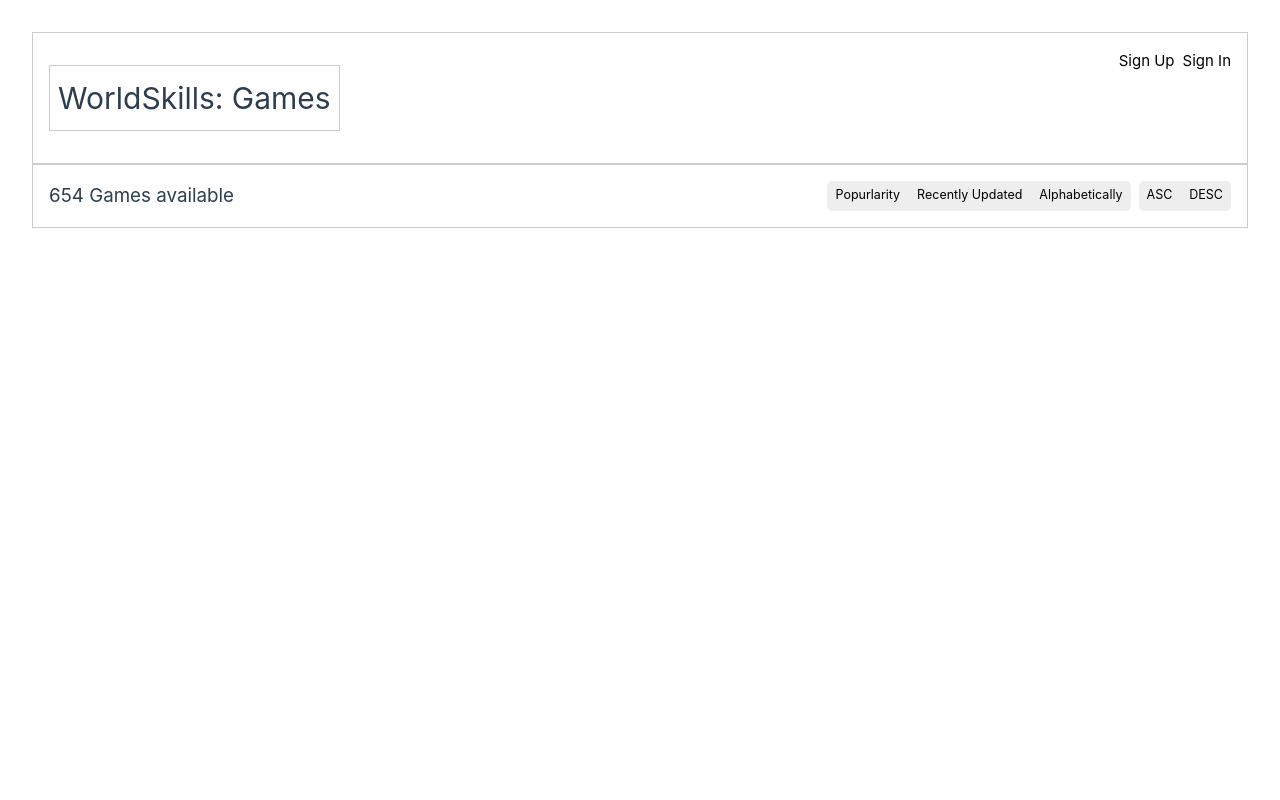
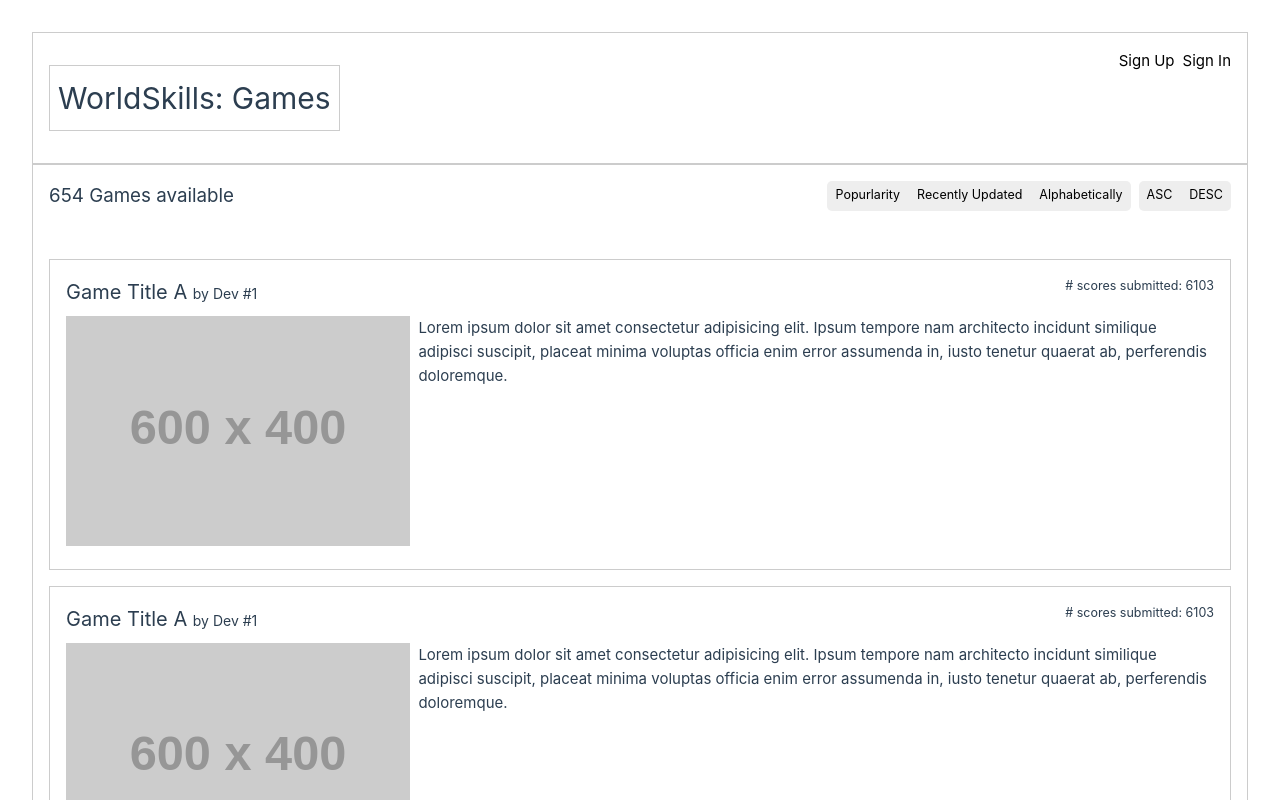
Before and after one commit to DanielCheang007/module_d_s2, a Vue app: page / in a window 1280 px wide. Shown: the top 800 px of the page. Built offline with nearby package versions, Linux system fonts and the light colour scheme.

Commit message:
setup game list

```diff
--- /dev/null
+++ b/src/views/games/GameItem.vue
@@ -0,0 +1,63 @@
+<template>
+    <div class="game">
+        <div class="game-item-header">
+            <div class="game-title">
+                Game Title A
+                <span class="game-auther">
+                    by Dev #1
+                </span>
+            </div>
+            <div class="game-scores"># scores submitted: 6103</div>
+        </div>
+        <div class="game-item-body">
+            <div class="game-thumbnail">
+                <img src="https://placehold.co/600x400" alt="game thumbnail">
+            </div>
+            <div clsas="game-desc">
+                Lorem ipsum dolor sit amet consectetur adipisicing elit. Ipsum tempore nam architecto incidunt similique
+                adipisci suscipit, placeat minima voluptas officia enim error assumenda in, iusto tenetur quaerat ab,
+                perferendis doloremque.
+            </div>
+        </div>
+    </div>
+</template>
+
+<style scoped>
+.game {
+    border: 1px solid #ccc;
+    padding: 1rem;
+    margin: 1rem 0;
+
+    position: relative;
+}
+
+.game-title {
+    font-size: 1.25rem;
+}
+
+.game-auther {
+    font-size: .875rem;
+}
+
+.game-scores {
+    font-size: smaller;
+
+    position: absolute;
+    top: 1rem;
+    right: 1rem;
+}
+
+.game-item-body {
+    display: flex;
+    gap: 0 .5rem;
+    margin-top: .5rem;
+}
+
+.game-thumbnail {
+    flex: 0 0 30%;
+}
+
+.game-thumbnail img {
+    max-width: 100%;
+}
+</style>
--- a/src/views/games/GamesList.vue
+++ b/src/views/games/GamesList.vue
@@ -1,4 +1,5 @@
 <script setup>
+import GameItem from "./GameItem.vue"
 </script>
 
 <template>
@@ -18,6 +19,10 @@
                 <RouterLink to="/">DESC</RouterLink>
             </nav>
         </div>
+    </div>
+
+    <div class="page-content">
+        <GameItem v-for="i in 10"></GameItem>
     </div>
 </template>
 
@@ -48,10 +53,14 @@ nav a:last-child {
     border-bottom-right-radius: 5px;
 }
 
+.page-header,
+.page-content {
+    padding: 1rem;
+}
+
 .page-header {
     display: flex;
     font-size: smaller;
-    padding: 1rem;
 }
 
 .games-nav {
```
